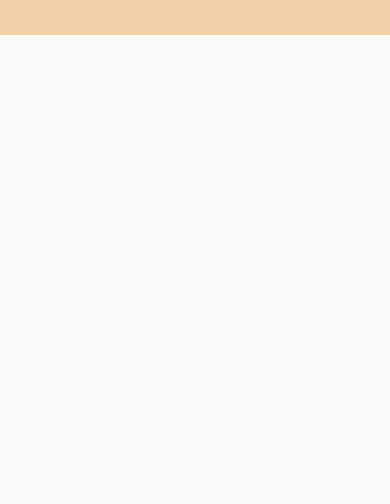
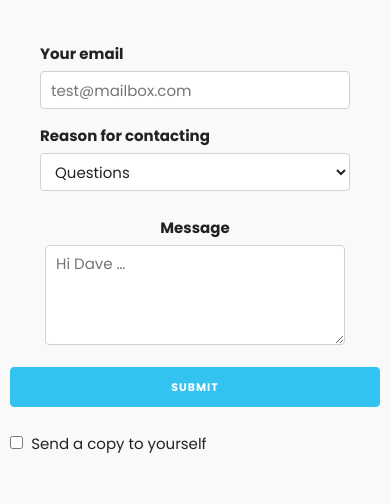
Before and after one commit to asoleta/ResponsiveSite, a plain HTML site: page index.html in a window 390 px wide. Shown: the part 1898-2402 px from the top of the page. Before the commit the page ends 1933 px from the top, so only its background shows below. Drawn offline with Linux system fonts and the light colour scheme.

Commit message:
Add contact form

```diff
--- a/css/style.css
+++ b/css/style.css
@@ -239,6 +239,30 @@
     margin: 30px;
 }
 
+/* Contact Form */
+form {
+    padding: 50px;
+}
+
+form h2 {
+    text-align: center;
+}
+
+.messageContainer {
+    text-align: center;
+}
+
+.messageContainer textarea {
+    width: 1000px;
+    height: 300px;
+}
+
+.submitContainer {
+    display: flex;
+    justify-content: center;
+    gap: 680px;
+}
+
 /* Footer */
 /* Footer */
 footer {
@@ -355,6 +379,32 @@
         width: 300px;
     }
 
+    /* Form */
+    form {
+        padding: 10px;
+    }
+
+    form h2 {
+        text-align: center;
+        font-size: 50px;
+    }
+
+    .messageContainer {
+        text-align: center;
+    }
+
+    .messageContainer textarea {
+        width: 300px;
+        height: 100px;
+    }
+
+    .submitContainer {
+        display: flex;
+        flex-direction: column;
+        justify-content: center;
+        gap: 10px;
+    }
+
     /* Footer */
     .footerColumns .footerNav li{
         display: block;
--- a/index.html
+++ b/index.html
@@ -81,6 +81,39 @@
             </div>
         </div> <!--End of content block 1-->
 
+        <!--Contact Form -->
+        <form>
+            <h2>Contact Form</h2>
+            <div class="row">
+              <div class="six columns">
+                <label for="exampleEmailInput">Your email</label>
+                <input class="u-full-width" type="email" placeholder="test@mailbox.com" id="exampleEmailInput">
+              </div>
+              <div class="six columns">
+                <label for="exampleRecipientInput">Reason for contacting</label>
+                <select class="u-full-width" id="exampleRecipientInput">
+                  <option value="Option 1">Questions</option>
+                  <option value="Option 2">Admiration</option>
+                  <option value="Option 3">Can I get your number?</option>
+                </select>
+              </div>
+            </div>
+            <div class = "messageContainer">
+                <label for="exampleMessage">Message</label>
+                <textarea placeholder="Hi Dave …" id="exampleMessage"></textarea>
+            </div>
+
+            <div class = "submitContainer">
+                <input class="button-primary" type="submit" value="Submit">
+                <label class="example-send-yourself-copy">
+                    <input type="checkbox">
+                    <span class="label-body">Send a copy to yourself</span>
+                  </label>
+            </div>
+
+          </form>
+          <!--End of Contact Form-->
+
         <!--Footer-->
         <footer>
             <div class = "footerColumns">
```
